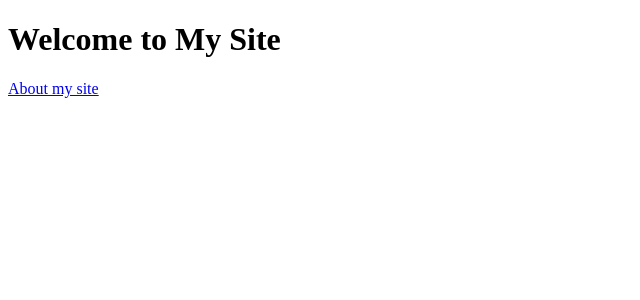
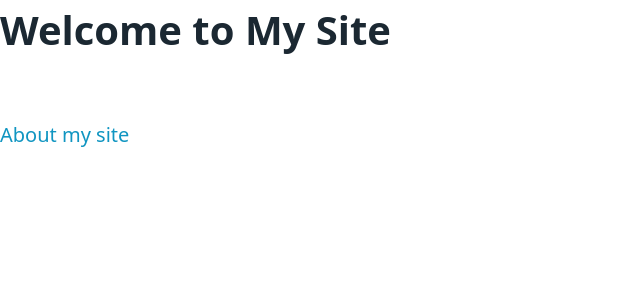
Before and after one commit to maxcli/web3kit, a SvelteKit app: page / in a window 1280 px wide. Shown: the top 300 px of the page, without its empty margins (0-640 px from the left). Built offline with nearby package versions, Linux system fonts and the light colour scheme.

Commit message:
'add_styling'

```diff
--- a/package.json
+++ b/package.json
@@ -17,5 +17,8 @@
 		"typescript": "^4.9.3",
 		"vite": "^4.0.0"
 	},
-	"type": "module"
+	"type": "module",
+	"dependencies": {
+		"arweave": "^1.13.1"
+	}
 }
--- a/src/app.html
+++ b/src/app.html
@@ -4,6 +4,9 @@
 		<meta charset="utf-8" />
 		<link rel="icon" href="%sveltekit.assets%/favicon.png" />
 		<meta name="viewport" content="width=device-width" />
+
+		<link rel="stylesheet" href="https://unpkg.com/@picocss/pico@1.*/css/pico.min.css">
+
 		%sveltekit.head%
 	</head>
 	<body data-sveltekit-preload-data="hover">
--- /dev/null
+++ b/src/routes/app.css
@@ -0,0 +1,8 @@
+body{
+    padding:2rem;
+}
+
+h1{
+   line-height: 1;
+   text-transform: capitalize;
+}
--- a/src/routes/aritems/[artxid]/+page.js
+++ b/src/routes/aritems/[artxid]/+page.js
@@ -4,7 +4,7 @@ export const load =({fetch,params}) => {
 
     const fetchProduct=async (txid) => {
 
-        const res=await fetch(`https://dummyjson.com/products/${txid}`)
+        const res=await fetch(`https://dummyjson.com/products/${txid}`)  //template literal
         const data=await res.json()
         return data
     }
--- a/src/routes/aritems/[artxid]/+page.svelte
+++ b/src/routes/aritems/[artxid]/+page.svelte
@@ -6,5 +6,5 @@
 </script>
 
 <h1>{product.title}</h1>
-<h1>{product.description}</h1>
-<h1>Ar created</h1>
+<p>{product.description}</p>
+<p>{product.price.toFixed(2)}</p>
```
Also changed, not shown: src/routes/+page.svelte (+11 -0 lines), src/routes/ar/+page.server.js (added, +49 -0 lines), 2 other files (tests, documents, lock files or other folders).
